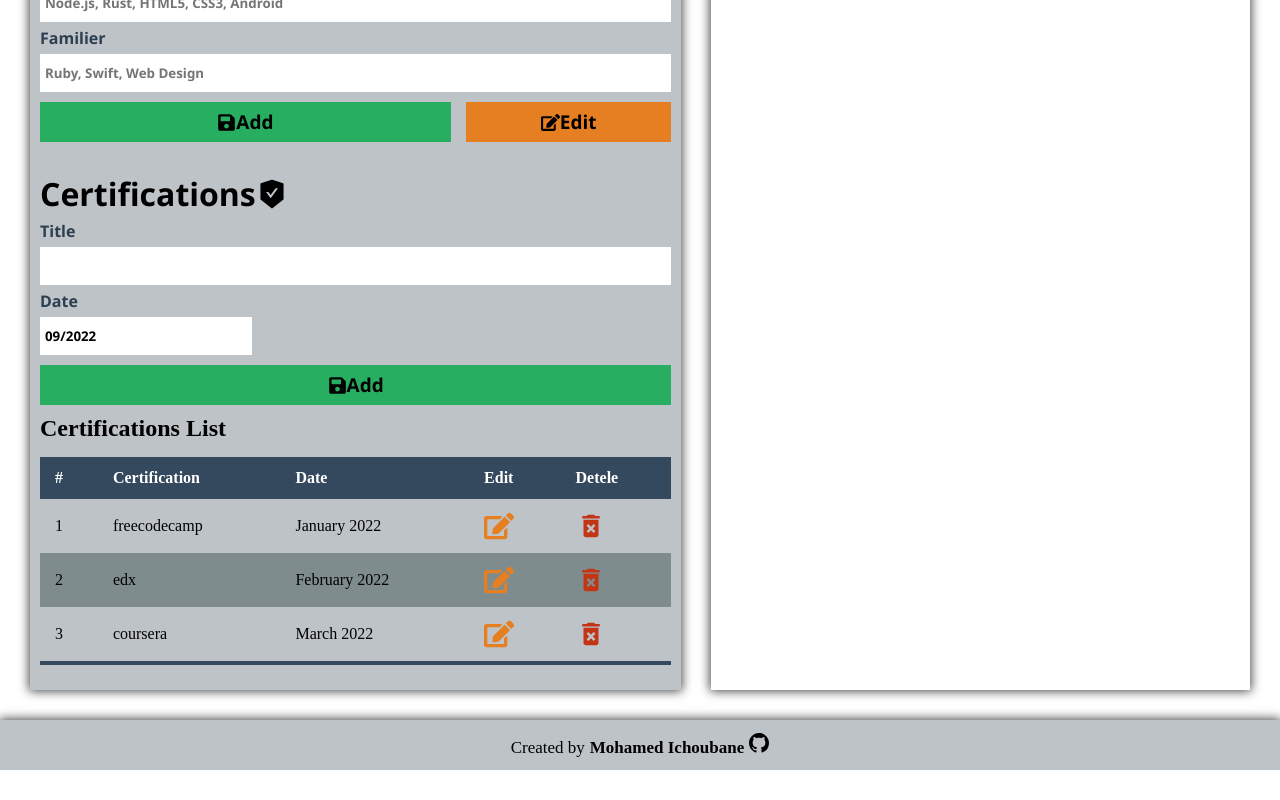
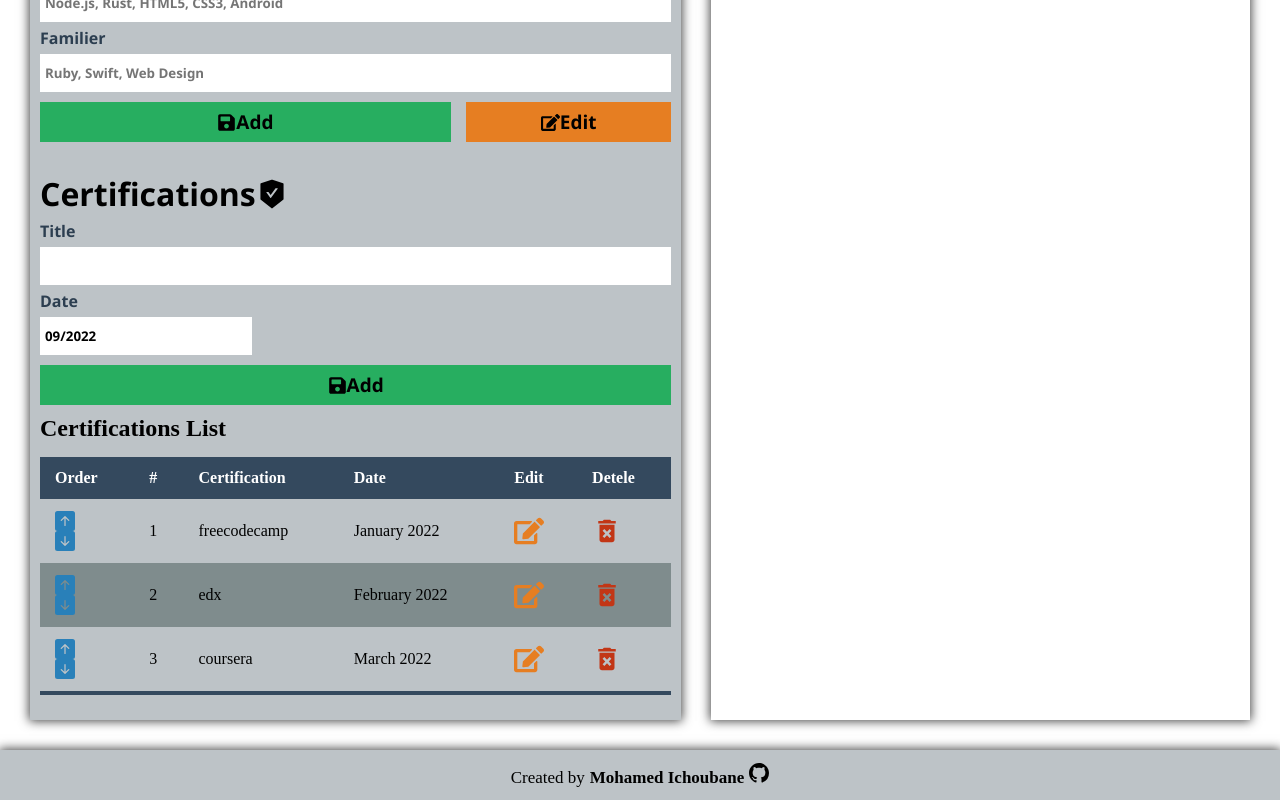
Before and after one commit to IchoubaneMed/cv-project, a React (Create React App) app: page / in a window 1280 px wide. Shown: the part 2547-3347 px from the top of the page. Before the commit the page ends 3317 px from the top, so only its background shows below. Built offline with nearby package versions, Linux system fonts and the light colour scheme.

Commit message:
Added Order system to the Certifications section

```diff
--- a/src/components/Certifications.js
+++ b/src/components/Certifications.js
@@ -3,7 +3,8 @@ import DatePicker from 'react-datepicker';
 import "react-datepicker/dist/react-datepicker.css";
 import { FaSave, FaEdit } from "react-icons/fa";
 import { AiFillSafetyCertificate } from "react-icons/ai";
-import {MdDeleteForever} from "react-icons/md";
+import { MdDeleteForever } from "react-icons/md";
+import { BsFillArrowDownSquareFill, BsFillArrowUpSquareFill } from "react-icons/bs";
 import uniqid from 'uniqid';
 
 import { connect } from 'react-redux';
@@ -24,6 +25,8 @@ class Certifications extends Component {
         this.handleEdit = this.handleEdit.bind(this);
         this.handleDate = this.handleDate.bind(this);
         this.handleDelete = this.handleDelete.bind(this);
+        this.goDown = this.goDown.bind(this);
+        this.goUp = this.goUp.bind(this);
     }
 
     handleChange(event) {
@@ -78,6 +81,20 @@ class Certifications extends Component {
         this.props.deleteCertification(id);
     }
 
+    goDown(index) {
+        const arr = this.props.certificationsArray;
+        if(index < arr.length - 1 && arr.length > 1) {
+            this.props.go_down(index);
+        }
+
+    }
+
+    goUp(index) {
+        if(index > 0) {
+            this.props.go_up(index);
+        }
+    }
+
     handleDate(date = '') {
         const months = {
             Jan: 'January',
@@ -129,6 +146,7 @@ class Certifications extends Component {
                 <table className="content-table">
                     <thead>
                         <tr>
+                            <th>Order</th>
                             <th>#</th>
                             <th>Certification</th>
                             <th>Date</th>
@@ -139,11 +157,15 @@ class Certifications extends Component {
                     <tbody>
                         {this.props.certificationsArray.length === 0 ?
                             <tr>
-                                <td colSpan="5" style={{textAlign: "center",}}>There are no certifications yet!</td>
+                                <td colSpan="6" style={{ textAlign: "center", }}>There are no certifications yet!</td>
                             </tr> :
                             this.props.certificationsArray.map((item, index) => {
                                 return (
                                     <tr key={item.id}>
+                                        <td className="Arrows">
+                                            <button className="Arrow-down-btn" onClick={() => this.goDown(index)}><BsFillArrowDownSquareFill /></button>
+                                            <button className="Arrow-up-btn" onClick={() => this.goUp(index)}><BsFillArrowUpSquareFill /></button>
+                                        </td>
                                         <td>{index + 1}</td>
                                         <td>{item.title}</td>
                                         <td>{this.handleDate(item.date)}</td>
@@ -169,7 +191,9 @@ const mapStateToProps = (state) => {
 const mapDispatchToProps = (dispatch) => {
     return {
         certifications: (certifications) => dispatch({ type: 'CERTIFICATIONS', certifications }),
-        deleteCertification: (id) => dispatch({type: 'DELETECERTIFICATION', id})
+        deleteCertification: (id) => dispatch({ type: 'DELETECERTIFICATION', id }),
+        go_down: (index) => dispatch({ type: 'GODOWN', index }),
+        go_up: (index) => dispatch({type: 'GOUP', index}),
     }
 }
 
--- a/src/store/reducer.js
+++ b/src/store/reducer.js
@@ -27,6 +27,9 @@ const DELETECERTIFICATION = 'DELETECERTIFICATION';
 
 const LOAD = 'LOAD';
 const CLEAR = 'CLEAR';
+
+const GODOWN = 'GODOWN';
+const GOUP = 'GOUP';
 
 const contactInformationReducer = (state = initialState, action) => {
     switch (action.type) {
@@ -219,6 +222,27 @@ const certificationsReducer = (state = initialState, action) => {
                 ...state,
                 certifications: [],
             }
+        case GODOWN:
+            const arr = [...state.certifications];
+
+            let temp = arr[action.index];
+
+            arr[action.index] = arr[action.index + 1];
+
+            arr[action.index + 1] = temp;
+            return {
+                ...state,
+                certifications: arr,
+            }
+        case GOUP:
+            const arr2 = [...state.certifications];
+
+            [arr2[action.index - 1], arr2[action.index]] = [arr2[action.index], arr2[action.index - 1]];
+
+            return {
+                ...state,
+                certifications: arr2,
+            }
         default:
             return state;
     }
--- a/src/styles/forms.css
+++ b/src/styles/forms.css
@@ -106,6 +106,28 @@ button[type="submit"]:hover, button[type="button"]:hover {
     border-bottom: 4px solid #34495e;
 }
 
+.Arrows {
+    display: flex;
+    flex-direction: column-reverse;
+    align-items: flex-start;
+}
+
+.Arrow-down-btn {
+    background-color: rgba(0,0,0,0);
+    font-size: 20px;
+    color: #2980b9;
+}
+
+.Arrow-up-btn {
+    background-color: rgba(0,0,0,0);
+    font-size: 20px;
+    color: #2980b9;
+}
+
+.Arrow-down-btn:hover, .Arrow-up-btn:hover {
+    color: #2c3e50;
+}
+
 .Edit-btn {
     background-color: rgba(0,0,0,0);
     font-size: 30px;
```
